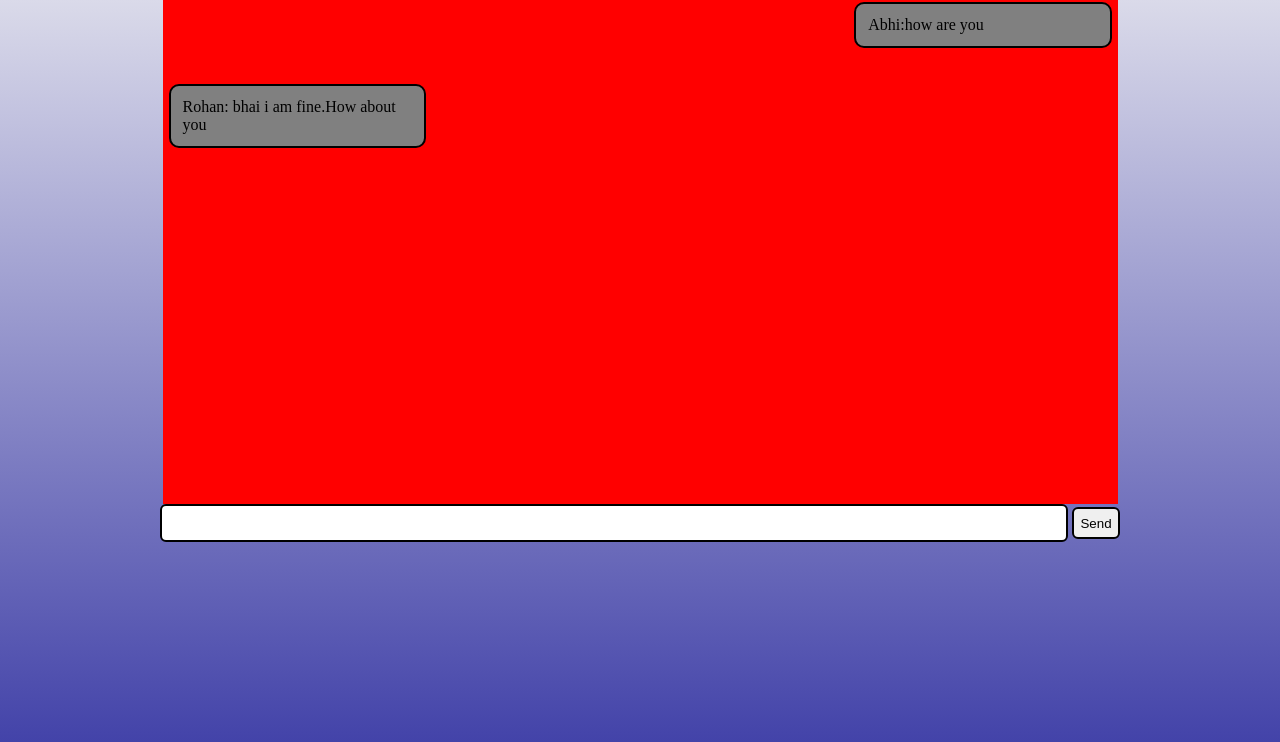
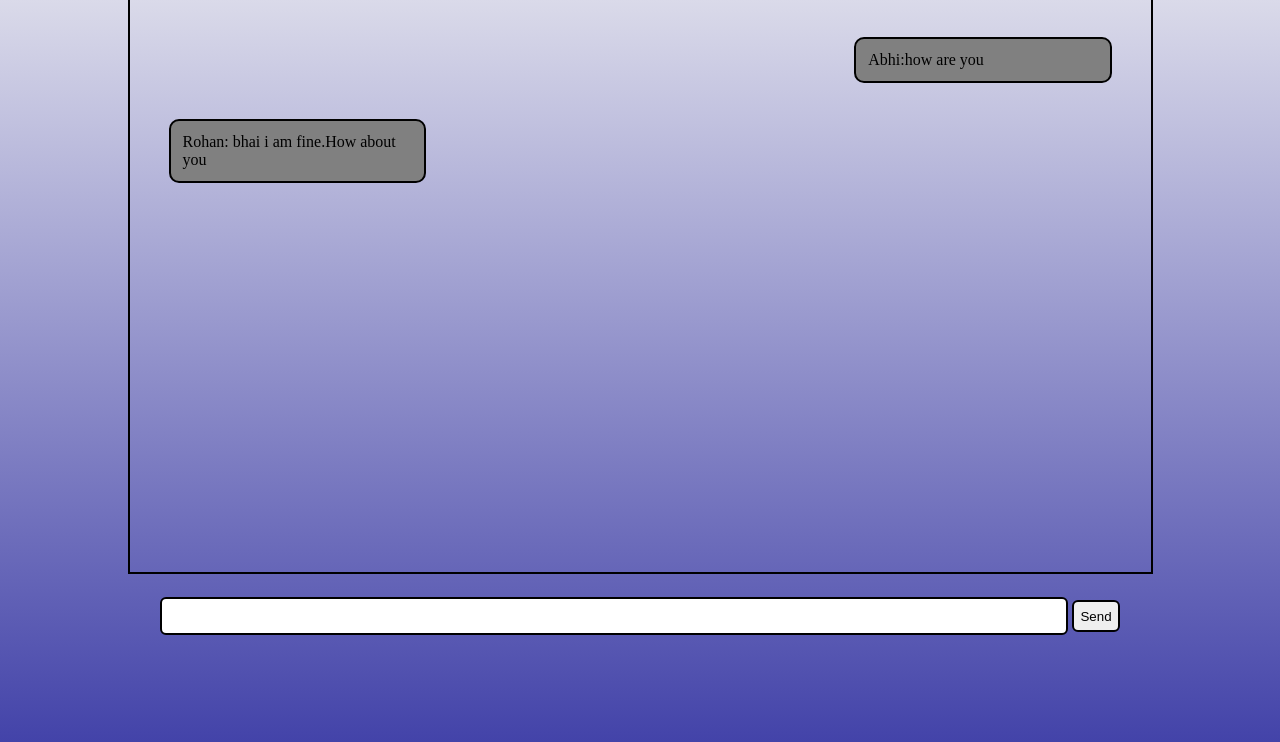
Before and after one commit to abhiGithub302/abhichatApp, a plain HTML site: page index.html in a window 1280 px wide. Shown: the part 74-816 px from the top of the page. Drawn offline with Linux system fonts and the light colour scheme.

Commit message:
initial commit

```diff
--- a/css/style.css
+++ b/css/style.css
@@ -10,9 +10,12 @@ body{
 }
 .container{
     max-width: 955px;
-    background-color: red;
+    border: 2px solid black;
     margin: auto;
     height: 65vh;
+    padding: 33px;
+    overflow-y: auto;
+    margin-bottom: 23px;
 }
 .message{
 background-color: gray;
```
Also changed, not shown: nodeserver/index.js (added, +12 -0 lines), nodeserver/package.json (added, +14 -0 lines), 1 other file.
